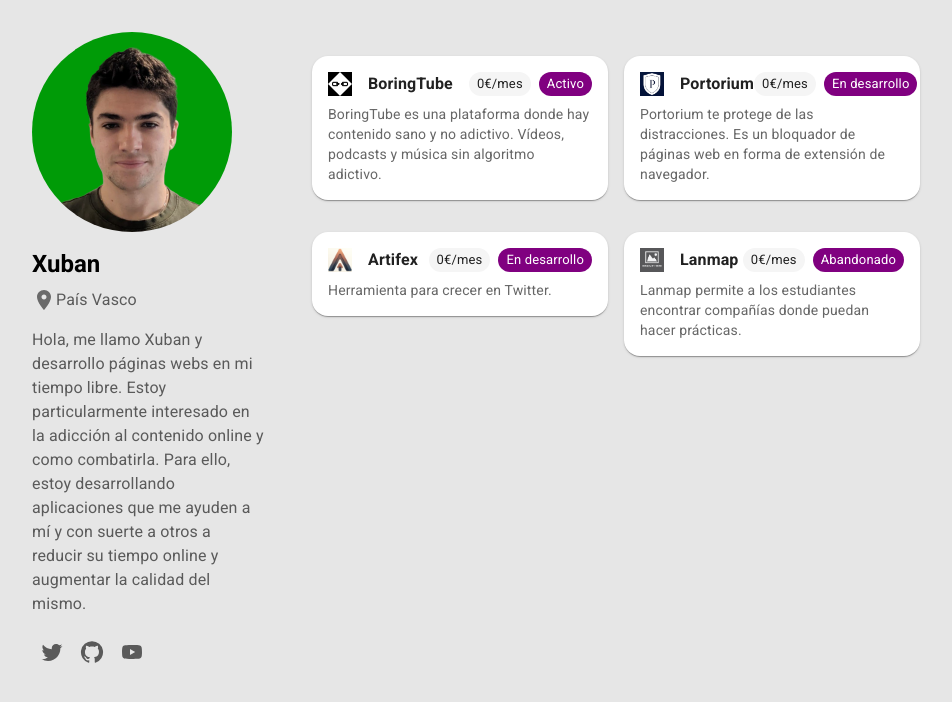
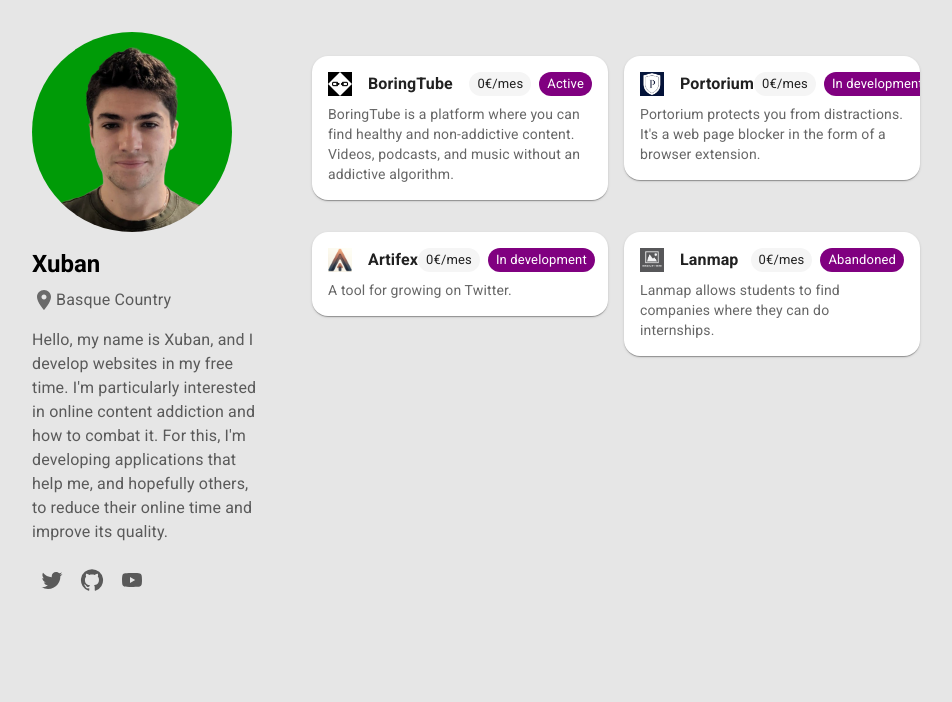
Before and after one commit to EHxuban11/EHxuban11.github.io, a React (Create React App) app in the folder portfolio/: page / in a window 1280 px wide. Shown: the top 702 px of the page, without its empty margins (180-1132 px from the left). Built offline with nearby package versions, Linux system fonts and the light colour scheme.

Commit message:
Turned the website to english

```diff
--- a/portfolio/src/Pages/MainPage.js
+++ b/portfolio/src/Pages/MainPage.js
@@ -42,16 +42,16 @@ const MainPage = () => {
               </Typography>
               <Box sx={{ display: 'flex', alignItems: 'center', mt: 1 }}>
                 <LocationOn color="action" />
-                <Typography variant="body2" sx={{ fontSize: '1rem' }}>País Vasco</Typography>
+                <Typography variant="body2" sx={{ fontSize: '1rem' }}>Basque Country</Typography>
               </Box>
               <Typography variant="body1" sx={{ mt: 2, textAlign: 'left', fontSize: '1rem' }}>
-                Hola, me llamo Xuban y desarrollo páginas webs en mi tiempo libre. Estoy particularmente interesado en la adicción al contenido online y como combatirla. Para ello, estoy desarrollando aplicaciones que me ayuden a mí y con suerte a otros a reducir su tiempo online y augmentar la calidad del mismo.
+                Hello, my name is Xuban, and I develop websites in my free time. I'm particularly interested in online content addiction and how to combat it. For this, I'm developing applications that help me, and hopefully others, to reduce their online time and improve its quality.
               </Typography>
               <Box sx={{ display: 'flex', mt: 2 }}>
                 <IconButton href="https://twitter.com/EHxuban11" color="inherit"><Twitter /></IconButton>
                 <IconButton href="https://github.com/EHxuban11" color="inherit"><GitHub /></IconButton>
                 <IconButton href="https://www.youtube.com/@EHxuban11" color="inherit"><YouTube /></IconButton>
-{ /* <IconButton href="https://instagram.com" color="inherit"><Instagram /></IconButton> */}
+                {/* <IconButton href="https://instagram.com" color="inherit"><Instagram /></IconButton> */}
               </Box>
             </Box>
           </Grid>
@@ -62,30 +62,30 @@ const MainPage = () => {
               <Grid item xs={12} sm={6} md={6}>
                 <ProjectComponent
                   name="BoringTube"
-        tag="Activo"
+                  tag="Active"
                   link="https://boringtube.com"
                   revenue="0"
-        description="BoringTube es una plataforma donde hay contenido sano y no adictivo. Vídeos, podcasts y música sin algoritmo adictivo."
+                  description="BoringTube is a platform where you can find healthy and non-addictive content. Videos, podcasts, and music without an addictive algorithm."
                   logo={`${process.env.PUBLIC_URL}/logo.png`} // Adjust the file name as necessary
                 />
               </Grid>
               <Grid item xs={12} sm={6} md={6}>
                 <ProjectComponent
                   name="Portorium"
-        tag="En desarrollo"
+                  tag="In development"
                   link="https://portorium.xyz"
                   revenue="0"
-        description="Portorium te protege de las distracciones. Es un bloquador de páginas web en forma de extensión de navegador."
+                  description="Portorium protects you from distractions. It's a web page blocker in the form of a browser extension."
                   logo={`${process.env.PUBLIC_URL}/portorium_logo.png`}
                 />
               </Grid> {/* This closing tag was missing */}
               <Grid item xs={12} sm={6} md={6}>
                 <ProjectComponent
                   name="Artifex"
-        tag="En desarrollo"
+                  tag="In development"
                   link=""
                   revenue="0"
-        description="Herramienta para crecer en Twitter."
+                  description="A tool for growing on Twitter."
                   logo={`${process.env.PUBLIC_URL}/icon128_artifex.png`} // Adjust the file name as necessary
                 />
               </Grid>
@@ -93,19 +93,15 @@ const MainPage = () => {
               <Grid item xs={12} sm={6} md={6}>
                 <ProjectComponent
                   name="Lanmap"
-        tag="Abandonado"
+                  tag="Abandoned"
                   link=""
                   revenue="0"
-        description="Lanmap permite a los estudiantes encontrar compañías donde puedan hacer prácticas."
+                  description="Lanmap allows students to find companies where they can do internships."
                   logo={`${process.env.PUBLIC_URL}/a.png`} // Adjust the file name as necessary
                 />
               </Grid>
             </Grid>
           </Grid>
-
-
-
-
         </Grid>
       </Box>
     </>
```
Lines whose indentation alone changed are shown as unchanged.
